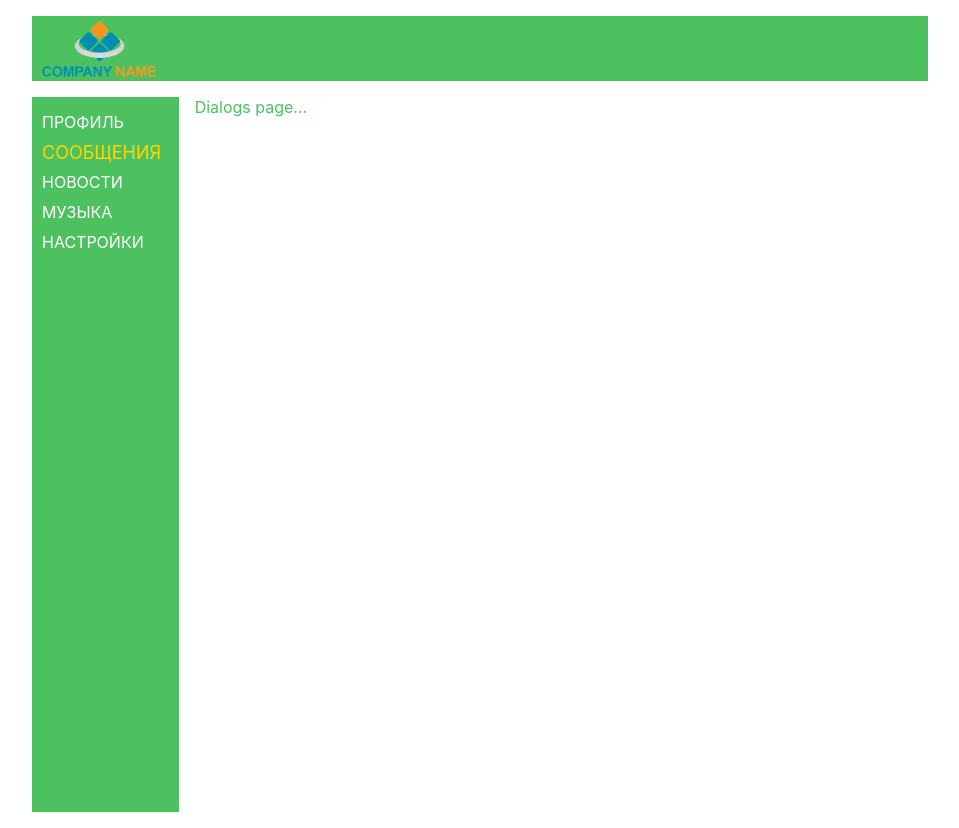
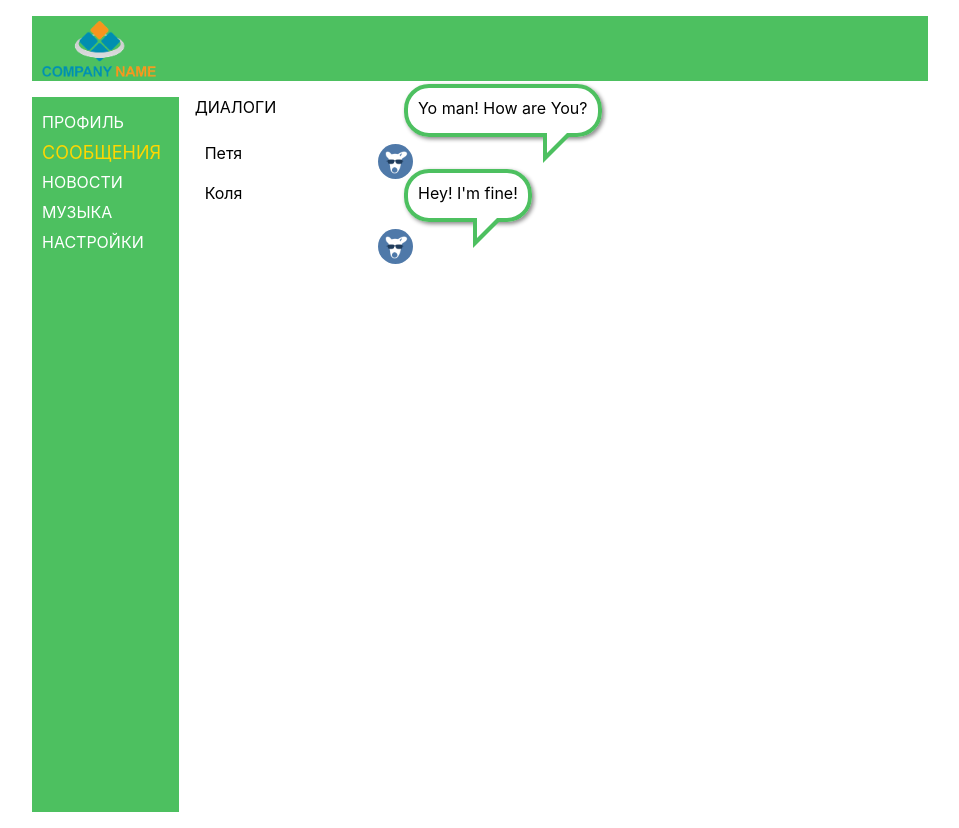
Before and after one commit to eveber/Test_React_App, a React (Create React App) app: page /dialogs in a window 1280 px wide. Shown: the whole page, without its empty margins (160-1119 px from the left). Built offline with nearby package versions, Linux system fonts and the light colour scheme.

Commit message:
Added front-end of dialogs.

```diff
--- a/src/Variables.scss
+++ b/src/Variables.scss
@@ -4,6 +4,7 @@ $active-color: gold;
 $second-active-color: #15df37;
 
 $main-margin: 1em;
+$main-padding: 20px;
 $main-transition: all 0.5s;
 
 $avatar-post-size: 45px;
--- a/src/components/Dialogs/Dialogs.jsx
+++ b/src/components/Dialogs/Dialogs.jsx
@@ -1,12 +1,34 @@
 import React from 'react';
 import m from './Dialogs.module.scss'
+import messageAvatar from '../images/post_avatar.jpg'
 
 const Dialogs = (props) => {
-    return (
+  return (
+    <div>
+      <label className={m.caption}>Диалоги</label>
       <div className={m.dialogsWrapper}>
-          Dialogs page...
+        <div className={m.dialogs}>
+          <div className={m.dialog}>
+            Петя
+          </div>
+          <div className={m.dialog}>
+            Коля
+          </div>
+        </div>
+
+        <div className={m.messages}>
+          <div className={m.message}>
+            <img src={messageAvatar} alt="" />
+            <p className={m.figure}>Yo man! How are You?</p>
+          </div>
+          <div className={m.message}>
+            <img src={messageAvatar} alt="" />
+            <p className={m.figure}>Hey! I'm fine!</p>
+          </div>
+        </div>
       </div>
-    );
+    </div>
+  );
 }
 
 export default Dialogs;
--- a/src/components/Dialogs/Dialogs.module.scss
+++ b/src/components/Dialogs/Dialogs.module.scss
@@ -1,5 +1,67 @@
 @import '../../Variables';
 
+.caption {
+  text-transform: uppercase;
+  display: inline-block;
+  margin-bottom: $main-margin;
+}
+
 .dialogsWrapper {
-  color: $main-color;
+  display: grid;
+  grid-template-columns: 3fr 9fr;
+
+  .dialogs {
+
+    .dialog {
+      padding: 10px;
+    }
+  }
+
+  .messages {
+
+    .message {
+
+      img {
+        width: 35px;
+        height: 35px;
+        border-radius: 50%;
+        margin-right: $main-margin;
+      }
+
+      .figure {
+        display: inline-block;
+        //min-width: 50px;
+        height: 25px;
+        position: relative;
+        bottom: 65px;
+        right: 25px;
+        border: 4px solid $main-color;
+        border-radius: 25px;
+        padding: 10px;
+        box-shadow: 2px 2px 4px #888;
+
+        &::before {
+        content: '';
+          width: 0px;
+          height: 0px;
+          position: absolute;
+          right: 25px;
+          top: 45px;
+          border: 15px solid;
+          border-color: $main-color transparent transparent $main-color;
+        }
+
+        &::after {
+          content: '';
+          width: 0px;
+          height: 0px;
+          position: absolute;
+          right: 31px;
+          top: 45px;
+          border: 10px solid;
+          border-color: #fff transparent transparent #fff;
+        }
+      }
+    }
+  }
 }
```
